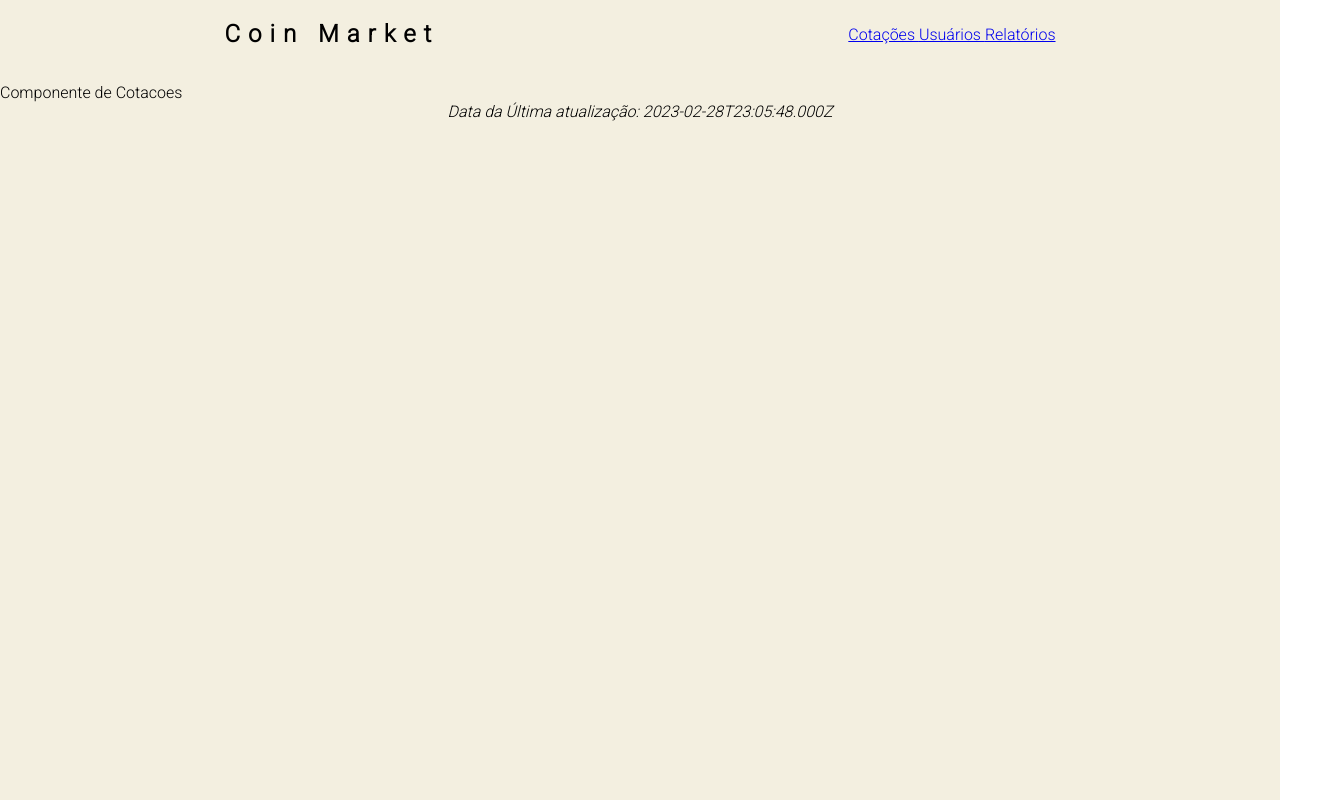
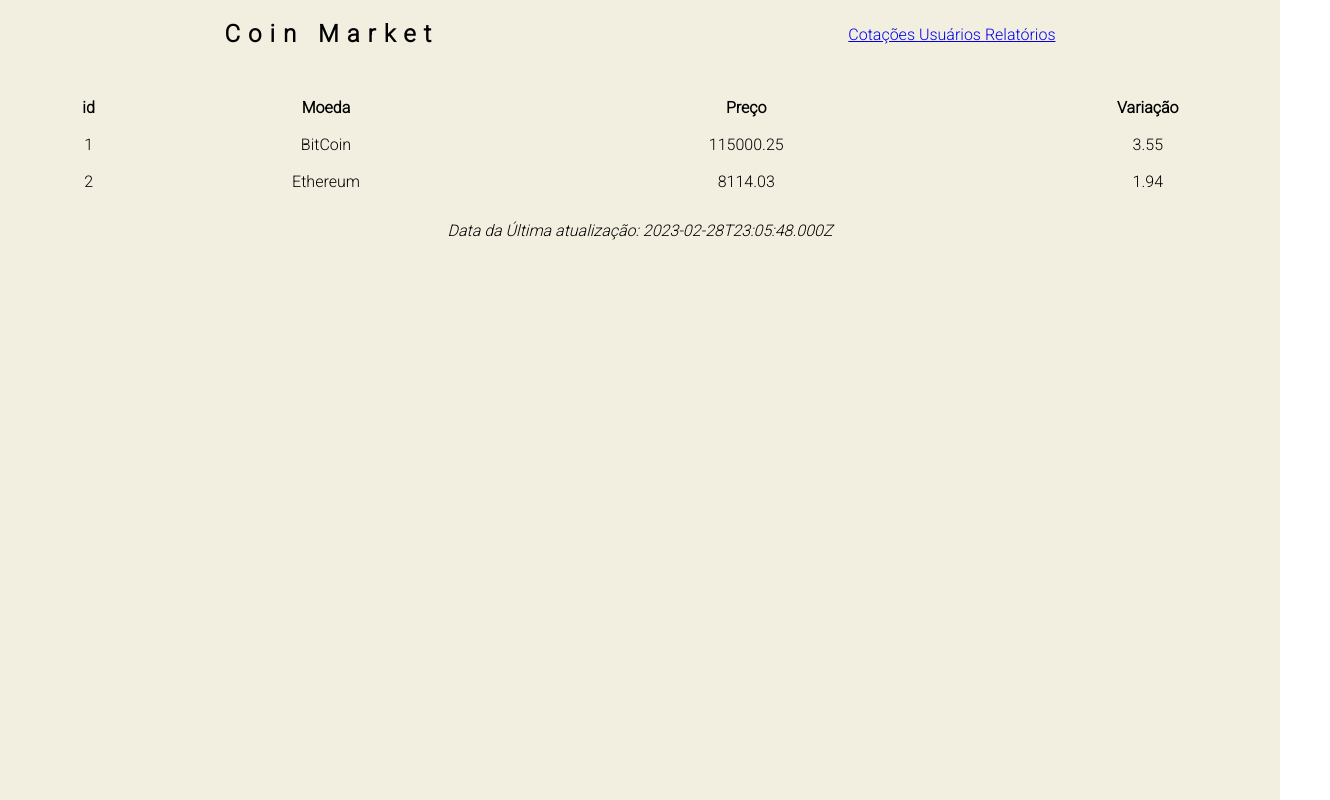
Before and after one commit to FuturoDEV-Pantanal/coinmarket, a React (Create React App) app: page / in a window 1280 px wide. Shown: the whole page, 1330 px wide, since content can reach past the window. Built offline with nearby package versions, Linux system fonts and the light colour scheme; a web font is replaced by a local one.

Commit message:
WIP: pagina Cotacoes

```diff
--- a/src/pages/Cotacoes/index.js
+++ b/src/pages/Cotacoes/index.js
@@ -1,7 +1,37 @@
 import './styles.css';
+
+const coins = [
+    { id: 1, sigla: 'BTC', nome: 'BitCoin', preco: 115000.25, variacaoPerc: 3.55 },
+    { id: 2, sigla: 'ETH', nome: 'Ethereum', preco: 8114.03, variacaoPerc: 1.94 },
+    { id: 3, sigla: 'USDC', nome: 'USDCoin', preco: 5.09, variacaoPerc: -0.15 },
+    { id: 4, sigla: 'LTC', nome: 'LiteCoin', preco: 447.33, variacaoPerc: 1.99 }
+];
 
 export default function Cotacoes() {
   return (
-    <div>Componente  de  Cotacoes</div>
+    <table className="tabela-cotacoes">
+        <thead>
+            <tr>
+                <th>id</th>
+                <th>Moeda</th>
+                <th>Preço</th>
+                <th>Variação</th>
+            </tr>
+        </thead>
+        <tbody>
+            <tr>
+                <td> { coins[0].id } </td>
+                <td> { coins[0].nome } </td>
+                <td> { coins[0].preco } </td>
+                <td> { coins[0].variacaoPerc } </td>
+            </tr>
+            <tr>
+                <td> { coins[1].id } </td>
+                <td> { coins[1].nome } </td>
+                <td> { coins[1].preco } </td>
+                <td> { coins[1].variacaoPerc } </td>
+            </tr>
+        </tbody>
+    </table>
   )
 }
--- a/src/pages/Cotacoes/styles.css
+++ b/src/pages/Cotacoes/styles.css
@@ -0,0 +1,9 @@
+.tabela-cotacoes {
+    width: 100%;
+    margin: 20px 50px;
+}
+
+.tabela-cotacoes td, .tabela-cotacoes th {
+    text-align: center;
+    padding: 8px 0px;
+}
```
